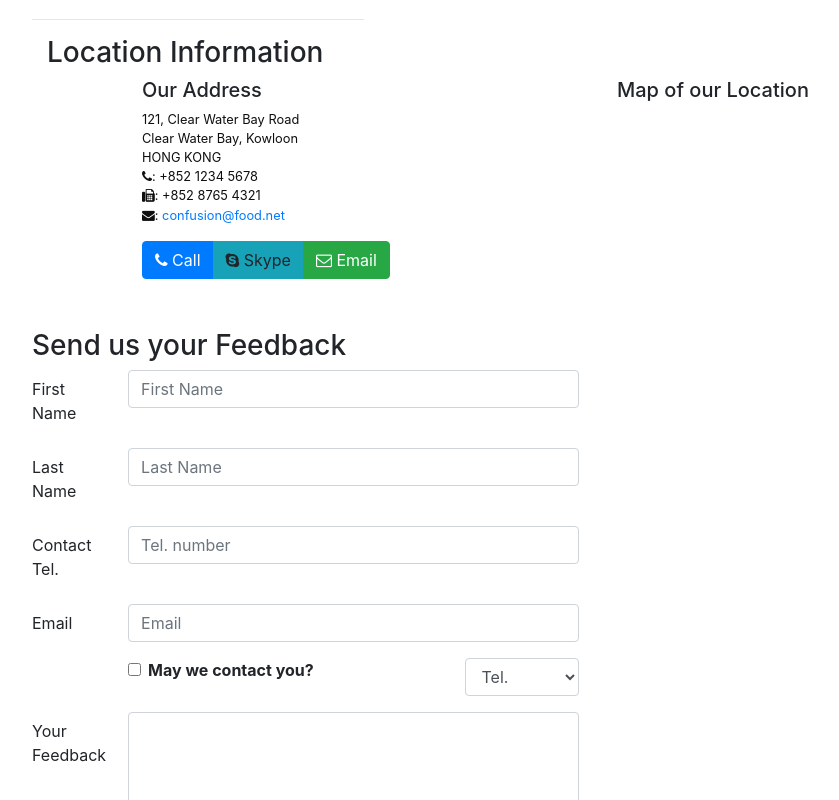
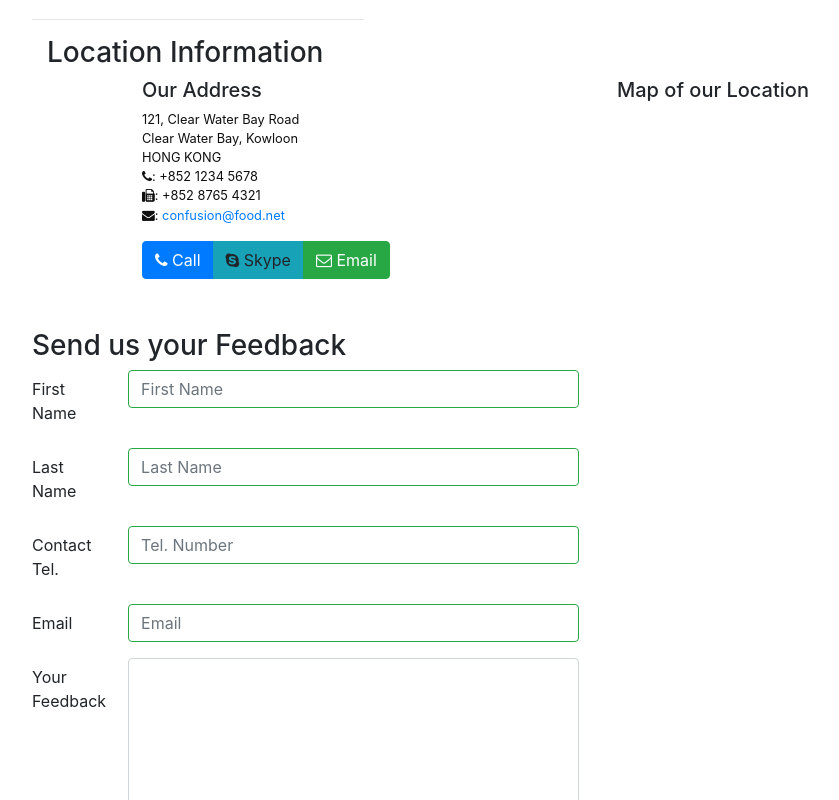
Before and after one commit to chandlerjamsion/IndianResturant, a React (Create React App) app: page /contactus in a window 1280 px wide. Shown: the part 506-1306 px from the top of the page, without its empty margins (38-877 px from the left). Built offline with nearby package versions, Linux system fonts and the light colour scheme.

Commit message:
Controlled Forms Validation

```diff
--- a/src/components/ContactComponent.js
+++ b/src/components/ContactComponent.js
@@ -1,7 +1,7 @@
 import React, { Component } from 'react';
 import {
     Breadcrumb, BreadcrumbItem,
-    Button, Form, FormGroup, Label, Input, Col
+    Button, Form, FormGroup, Label, Input, Col, FormFeedback
 } from 'reactstrap';
 import { Link } from 'react-router-dom';
 
@@ -16,7 +16,13 @@
             email: '',
             agree: false,
             contactType: 'Tel.',
-            message: ''
+            message: '',
+            touched: {
+                firstname: false,
+                lastname: false,
+                telnum: false,
+                email: false
+            }
         };
 
         this.handleInputChange = this.handleInputChange.bind(this);
@@ -39,7 +45,44 @@
         alert('Current State is: ' + JSON.stringify(this.state));
         event.preventDefault();
     }
+    validate(firstname, lastname, telnum, email) {
+
+        const errors = {
+            firstname: '',
+            lastname: '',
+            telnum: '',
+            email: ''
+        };
+
+        if (this.state.touched.firstname && firstname.length < 3)
+            errors.firstname = 'First Name should be >= 3 characters';
+        else if (this.state.touched.firstname && firstname.length > 10)
+            errors.firstname = 'First Name should be <= 10 characters';
+
+        if (this.state.touched.lastname && lastname.length < 3)
+            errors.lastname = 'Last Name should be >= 3 characters';
+        else if (this.state.touched.lastname && lastname.length > 10)
+            errors.lastname = 'Last Name should be <= 10 characters';
+
+        const reg = /^\d+$/;
+        if (this.state.touched.telnum && !reg.test(telnum))
+            errors.telnum = 'Tel. Number should contain only numbers';
+
+        if (this.state.touched.email && email.split('').filter(x => x === '@').length !== 1)
+            errors.email = 'Email should contain a @';
+
+        return errors;
+    }
+
+
+    handleBlur = (field) => () => {
+        this.setState({
+            touched: { ...this.state.touched, [field]: true },
+        });
+    }
     render() {
+
+        const errors = this.validate(this.state.firstname, this.state.lastname, this.state.telnum, this.state.email);
         return (
             <div className="container">
                 <div className="row row-content">
@@ -89,7 +132,11 @@
                                         <Input type="text" id="firstname" name="firstname"
                                             placeholder="First Name"
                                             value={this.state.firstname}
+                                            valid={errors.firstname === ''}
+                                            invalid={errors.firstname !== ''}
+                                            onBlur={this.handleBlur('firstname')}
                                             onChange={this.handleInputChange} />
+                                        <FormFeedback>{errors.firstname}</FormFeedback>
                                     </Col>
                                 </FormGroup>
                                 <FormGroup row>
@@ -98,16 +145,24 @@
                                         <Input type="text" id="lastname" name="lastname"
                                             placeholder="Last Name"
                                             value={this.state.lastname}
+                                            valid={errors.lastname === ''}
+                                            invalid={errors.lastname !== ''}
+                                            onBlur={this.handleBlur('lastname')}
                                             onChange={this.handleInputChange} />
+                                        <FormFeedback>{errors.lastname}</FormFeedback>
                                     </Col>
                                 </FormGroup>
                                 <FormGroup row>
                                     <Label htmlFor="telnum" md={2}>Contact Tel.</Label>
                                     <Col md={10}>
                                         <Input type="tel" id="telnum" name="telnum"
-                                            placeholder="Tel. number"
+                                            placeholder="Tel. Number"
                                             value={this.state.telnum}
+                                            valid={errors.telnum === ''}
+                                            invalid={errors.telnum !== ''}
+                                            onBlur={this.handleBlur('telnum')}
                                             onChange={this.handleInputChange} />
+                                        <FormFeedback>{errors.telnum}</FormFeedback>
                                     </Col>
                                 </FormGroup>
                                 <FormGroup row>
@@ -116,28 +171,11 @@
                                         <Input type="email" id="email" name="email"
                                             placeholder="Email"
                                             value={this.state.email}
+                                            valid={errors.email === ''}
+                                            invalid={errors.email !== ''}
+                                            onBlur={this.handleBlur('email')}
                                             onChange={this.handleInputChange} />
-                                    </Col>
-                                </FormGroup>
-                                <FormGroup row>
-                                    <Col md={{ size: 6, offset: 2 }}>
-                                        <FormGroup check>
-                                            <Label check>
-                                                <Input type="checkbox"
-                                                    name="agree"
-                                                    checked={this.state.agree}
-                                                    onChange={this.handleInputChange} /> {' '}
-                                                <strong>May we contact you?</strong>
-                                            </Label>
-                                        </FormGroup>
-                                    </Col>
-                                    <Col md={{ size: 3, offset: 1 }}>
-                                        <Input type="select" name="contactType"
-                                            value={this.state.contactType}
-                                            onChange={this.handleInputChange}>
-                                            <option>Tel.</option>
-                                            <option>Email</option>
-                                        </Input>
+                                        <FormFeedback>{errors.email}</FormFeedback>
                                     </Col>
                                 </FormGroup>
                                 <FormGroup row>
```
